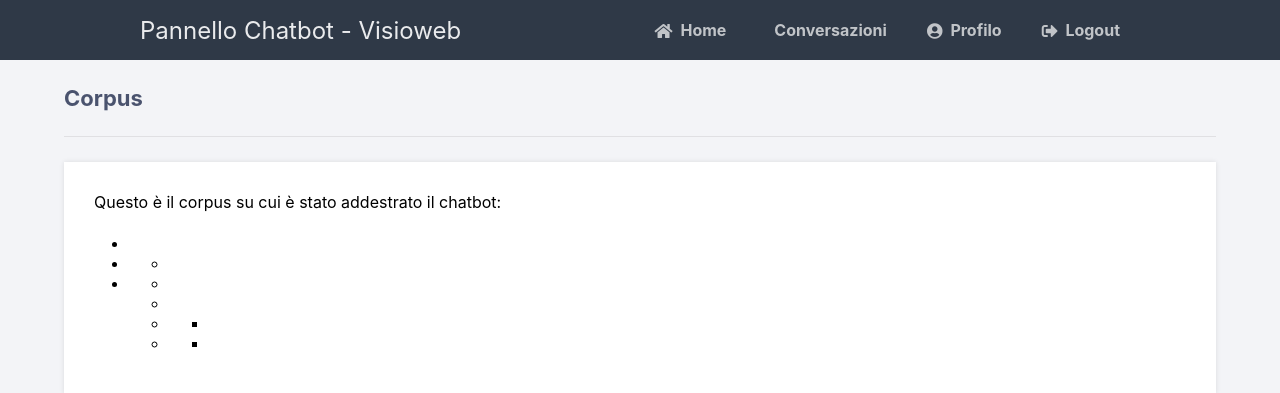
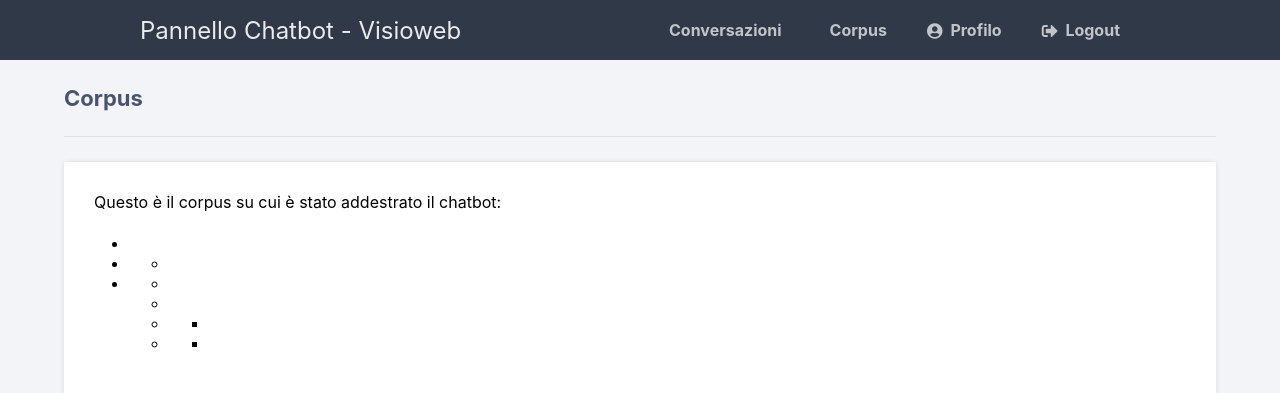
Before and after one commit to Visioweb/ChatbotNutrizionisti, a Flask app: page /corpus in a window 1280 px wide. Shown: the top 393 px of the page. Run offline with Flask 2, Linux system fonts and the light colour scheme.

Commit message:
aggiustato

```diff
--- a/app.py
+++ b/app.py
@@ -87,10 +87,7 @@ def corpora():
     # Opening JSON file
     f = open('corpus_with_context.json', )
     data = json.load(f)
-    # Closing file
-    f.close()
-
-    return render_template('corpus.html', data=data)
+    return render_template('corpus.html', dati=data)
 
 
 @app.route('/conversazioni')
--- a/templates/corpus.html
+++ b/templates/corpus.html
@@ -7,7 +7,7 @@
 <div>
     <p>Questo è il corpus su cui è stato addestrato il chatbot:</p>
 
-        {% for intent in data %}
+        {% for intent in dati %}
             <ul>
                 <li>{{ intent['name'] }}</li>
                 <li>{{ intent['samples'] }}
--- a/templates/layout.html
+++ b/templates/layout.html
@@ -10,8 +10,8 @@
 		<nav class="navtop">
 			<div>
 				<h1>Pannello Chatbot - Visioweb</h1>
-                		<a href="{{ url_for('home') }}"><i class="fas fa-home"></i>Home</a>
 				<a href="{{ url_for('conversation') }}"><i class="fas fa-comments-o"></i>Conversazioni</a>
+				<a href="{{ url_for('corpus') }}"><i class="fas fa-comments-o"></i>Corpus</a>
 				<a href="{{ url_for('profile') }}"><i class="fas fa-user-circle"></i>Profilo</a>
 				<a href="{{ url_for('logout') }}"><i class="fas fa-sign-out-alt"></i>Logout</a>
 			</div>
```
